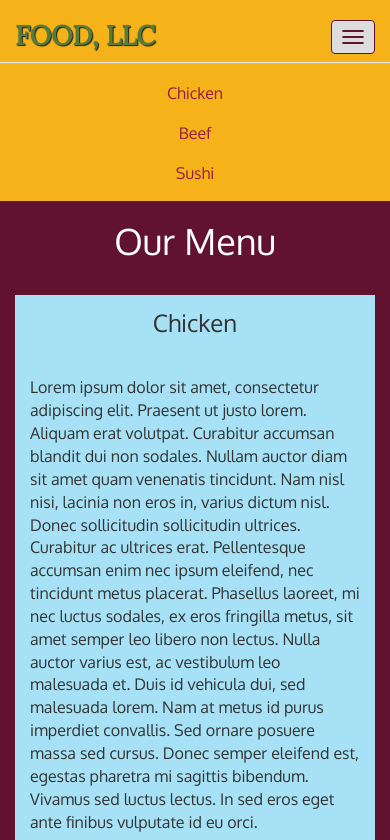
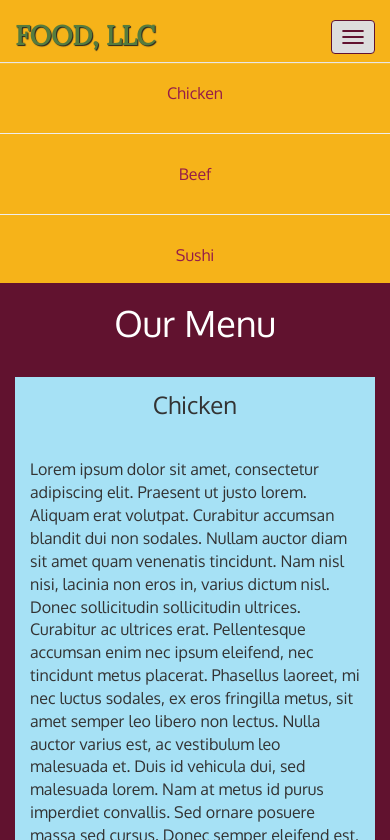
Before and after one commit to ramizebian/Coursera-Web-Dev-Mod-3, a plain HTML site: page index.html in a window 390 px wide. Both pictures are taken after a click on the button "Toggle navigation". Shown: the top 840 px of the page. Drawn offline with Linux system fonts and the light colour scheme; a script that the page names is missing.

Commit message:
Added spacing between menu items on mobile view port

```diff
--- a/index.html
+++ b/index.html
@@ -27,8 +27,8 @@
           </div>
           <div id="collapsable-nav" class="collapse navbar-collapse">
             <ul id="nav-list" class="nav navbar-nav navbar-right hidden-sm hidden-md hidden-lg">
-              <li><a href="#" class="text-center">Chicken</a></li>
-              <li><a href="#" class="text-center">Beef</a></li>
+              <li><a href="#" class="text-center">Chicken</a></li><hr/>
+              <li><a href="#" class="text-center">Beef</a></li><hr/>
               <li><a href="#" class="text-center">Sushi</a></li>
             </ul><!-- #nav-list -->
           </div><!-- .collapse .navbar-collapse -->
```
